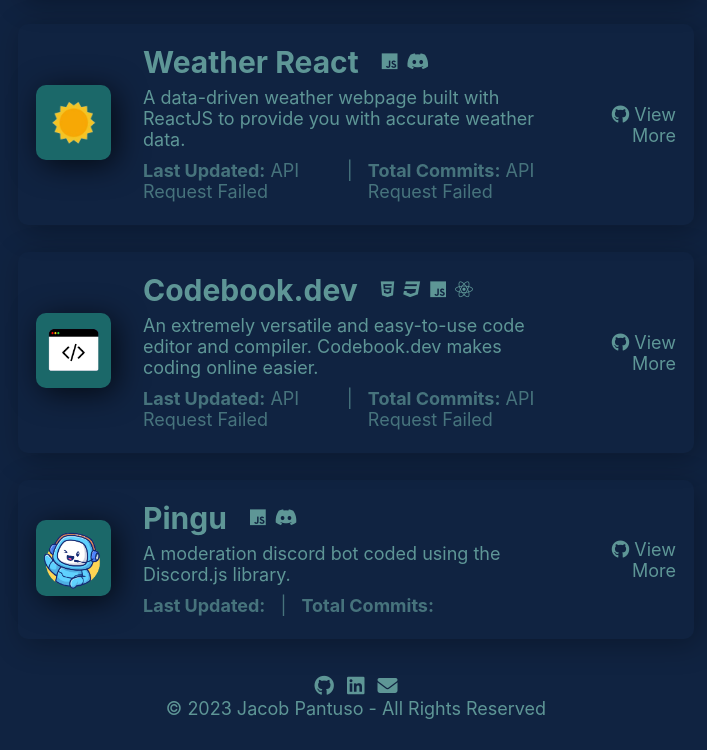
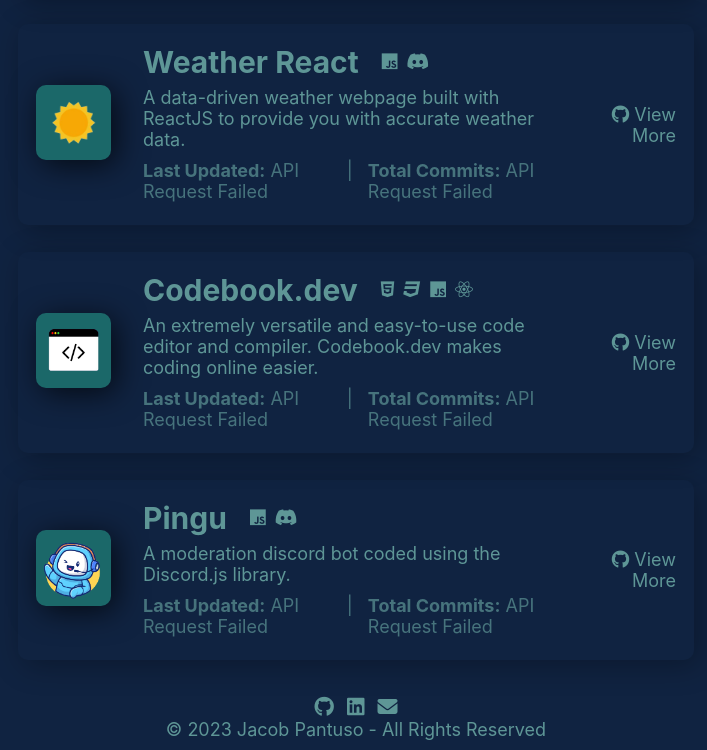
Before and after one commit to JacobPantuso/jacobpantuso.github.io, a plain HTML site: page projects.html in a window 1280 px wide. Shown: the part 960-1710 px from the top of the page, without its empty margins (284-991 px from the left). Before the commit the page ends 1689 px from the top, so only its background shows below. Drawn offline with Linux system fonts and the light colour scheme; no server answers; a web font is replaced by a local one.

Commit message:
Fixed a bug where the last project in the list would receive no updates.

```diff
--- a/projects.html
+++ b/projects.html
@@ -189,9 +189,9 @@
                             </div>
                             <p>A moderation discord bot coded using the Discord.js library.</p>
                             <div class="github-stats">
-                                <p><b>Last Updated:</b><span id="first-last-updated"></span></p>
+                                <p><b>Last Updated:</b><span id="sixth-last-updated"></span></p>
                                 <p id="separator">|</p>
-                                <p><b>Total Commits:</b><span id="first-number-of-commits"></span></p>
+                                <p><b>Total Commits:</b><span id="sixth-number-of-commits"></span></p>
                             </div>
                         </div>
                         <div class="card-text right">
```
